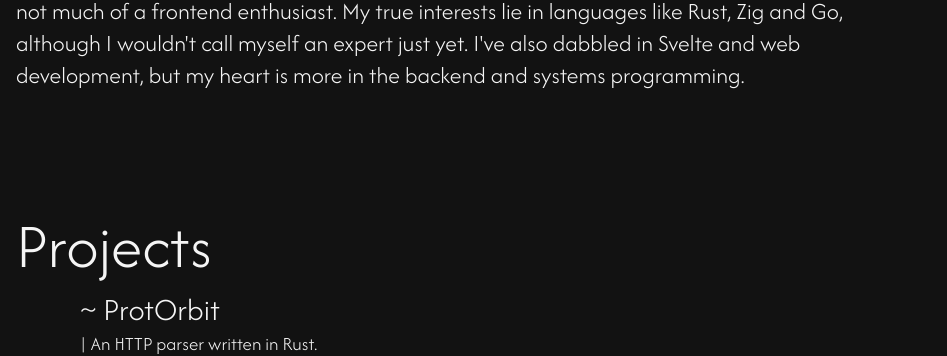
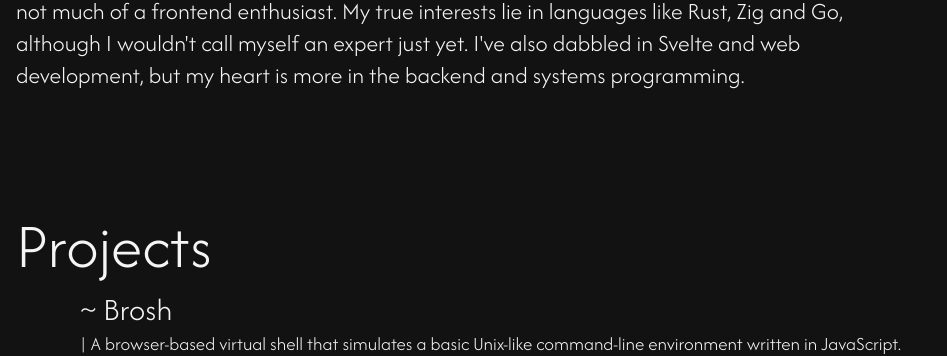
Before and after one commit to matteac/matteac.github.io, a plain HTML site: page index.html in a window 1280 px wide. Shown: the part 599-955 px from the top of the page, without its empty margins (0-947 px from the left). Drawn offline with Linux system fonts and the light colour scheme.

Commit message:
brosh project added

```diff
--- a/index.html
+++ b/index.html
@@ -27,6 +27,13 @@
 
     <section>
       <h3>Projects</h3>
+      <article>
+        <a href="https://github.com/matteac/brosh" target="_blank">
+          <h4>Brosh</h4>
+          <p>A browser-based virtual shell that simulates a basic Unix-like command-line environment written in JavaScript.</p>
+        </a>
+      </article>
+
       <article>
         <a href="https://github.com/matteac/protorbit" target="_blank">
           <h4>ProtOrbit</h4>
```
